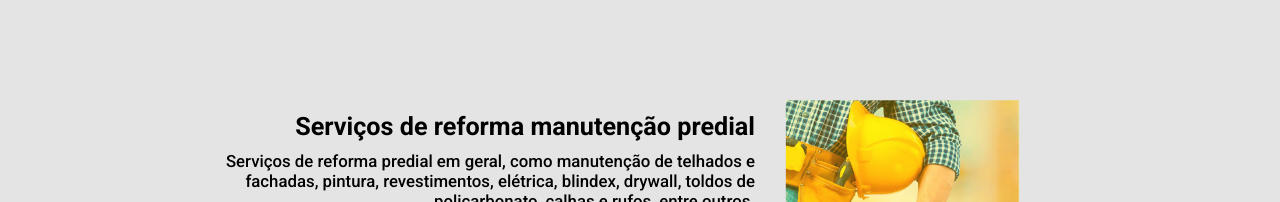
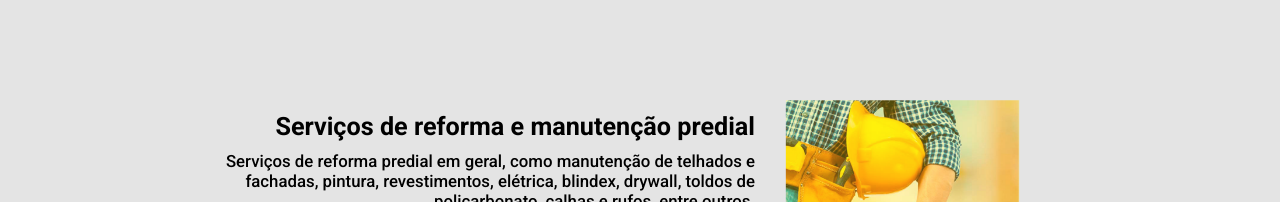
Before and after one commit to f3l1p3v4/engineering, a React (Create React App) app: page / in a window 1280 px wide. Shown: the part 2362-2564 px from the top of the page. Built offline with nearby package versions, Linux system fonts and the light colour scheme.

Commit message:
Update index.js

```diff
--- a/src/components/TypeServices/index.js
+++ b/src/components/TypeServices/index.js
@@ -107,7 +107,7 @@ const TypeServices = () => {
             <img src={civil} alt="Civil" />
           </div>*/}
           <div className="type-service-title" style={{ textAlign: "right" }}>
-            <h2>Serviços de reforma manutenção predial</h2>
+            <h2>Serviços de reforma e manutenção predial</h2>
             <p>
               Serviços de reforma predial em geral, como manutenção de telhados
               e fachadas, pintura, revestimentos, elétrica, blindex, drywall,
```
